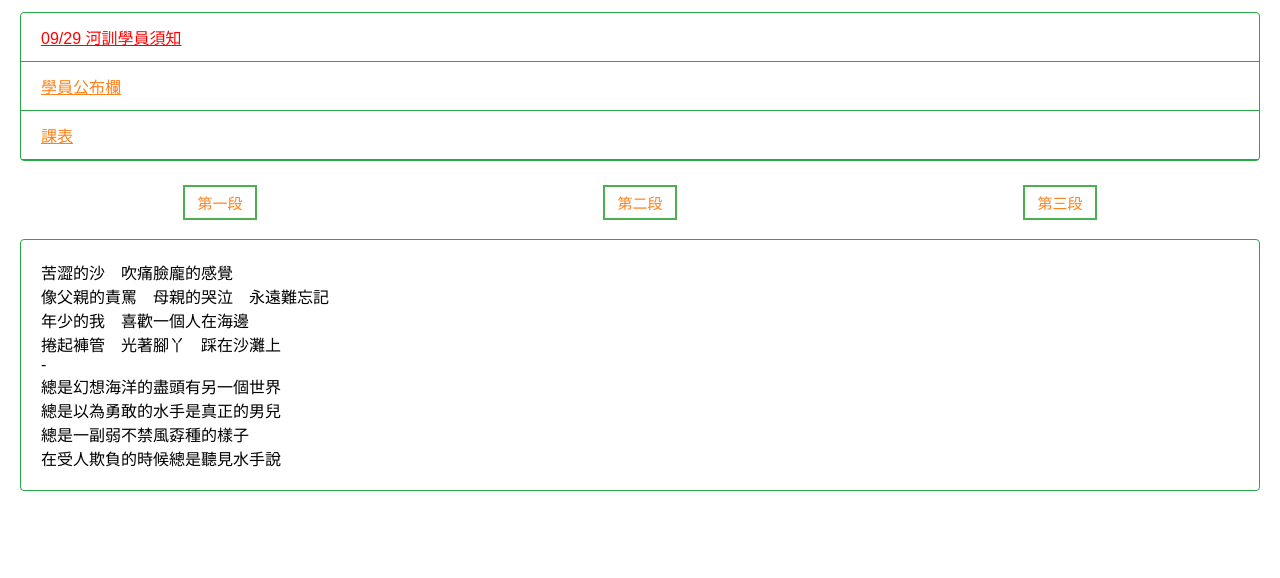
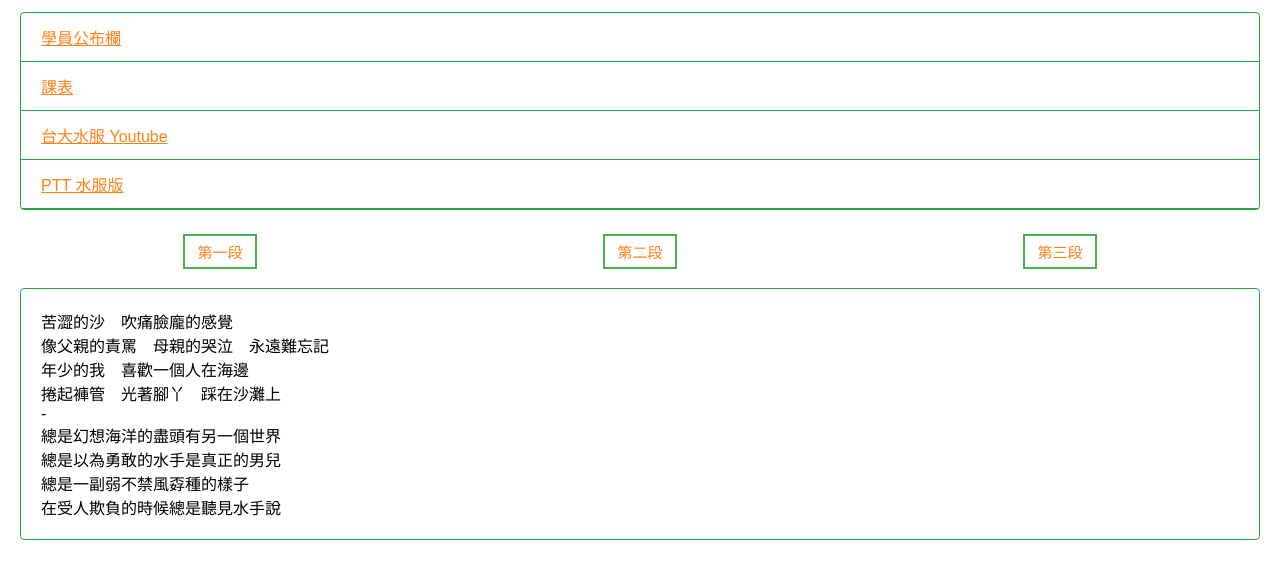
Before and after one commit to normanlinnet/ntulifeguard40, a website: page index.html in a window 1280 px wide. Shown: the part 70-648 px from the top of the page. Drawn offline with Linux system fonts and the light colour scheme.

Commit message:
delete 河訓須知

```diff
--- a/content.js
+++ b/content.js
@@ -58,7 +58,6 @@ const contentTitle = `
 </div>
 
 <div class="video-container">
-<div>水手</div>
 <iframe src="https://www.youtube.com/embed/donlOCXRzvw?start=36" frameborder="0"
   allow="accelerometer; autoplay; encrypted-media; gyroscope; picture-in-picture" allowfullscreen></iframe>
 </div>
--- a/index.html
+++ b/index.html
@@ -45,12 +45,6 @@
 
     <div class="card">
       <div class="card-header">
-        <a class="important-item"
-          href="https://docs.google.com/document/d/1dyGEWBj3zT5rHJMeL8A4z97DOk24GKYzsLUYXI3FSnA/edit">
-          09/29 河訓學員須知
-        </a>
-      </div>
-      <div class="card-header">
         <a href="https://docs.google.com/document/d/161qXZSaoGk948XQFB0L7yywrdTwr_zua">
           學員公布欄
         </a>
@@ -61,7 +55,7 @@
           課表
         </a>
       </div>
-      <!-- <div class="card-header">
+      <div class="card-header">
         <a href="https://www.youtube.com/channel/UCglfjk9yZNodse_7I-KyHKQ/videos">
           台大水服 Youtube
         </a>
@@ -70,7 +64,7 @@
         <a href="https://www.ptt.cc/bbs/lifeguard/index.html">
           PTT 水服版
         </a>
-      </div> -->
+      </div>
     </div>
 
 
```
